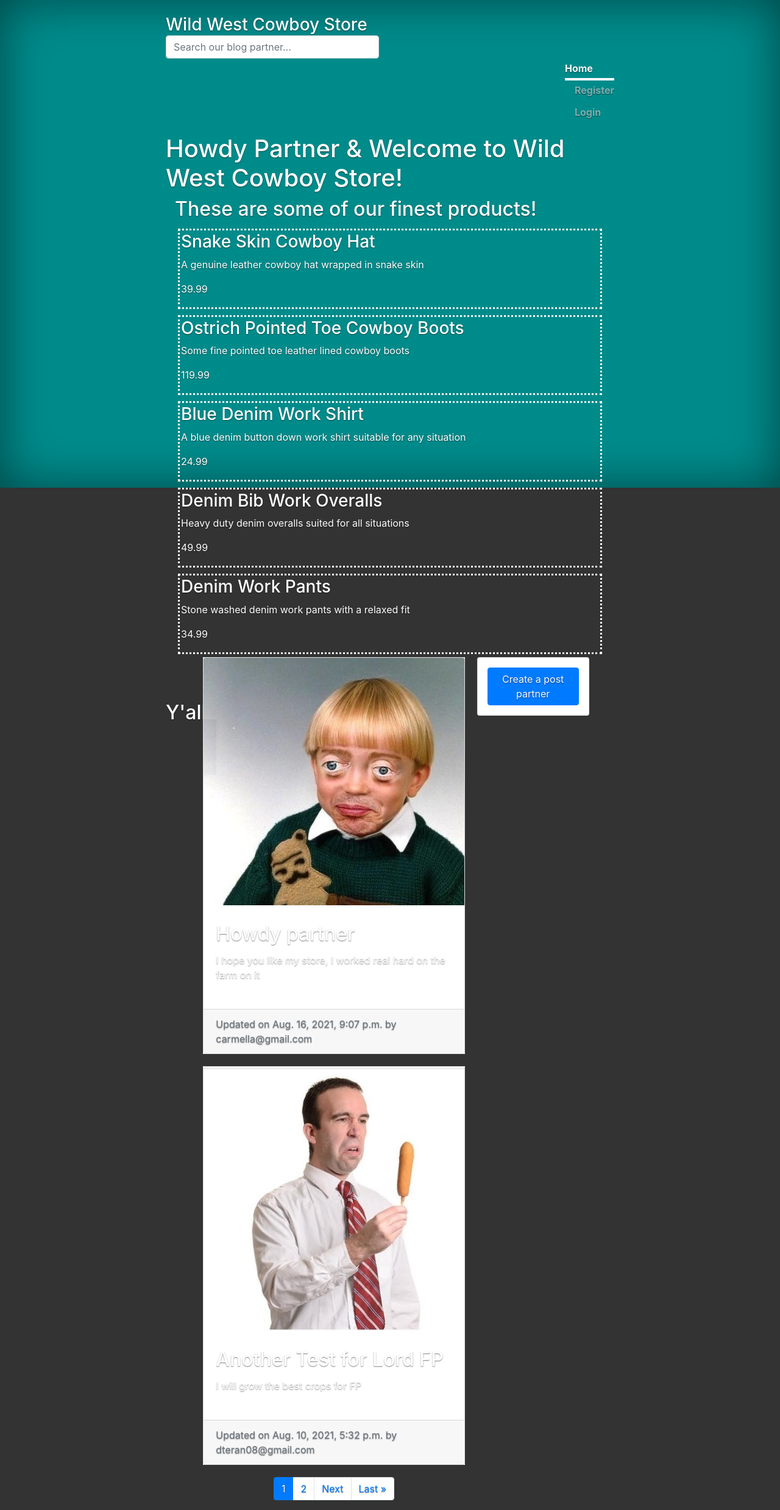
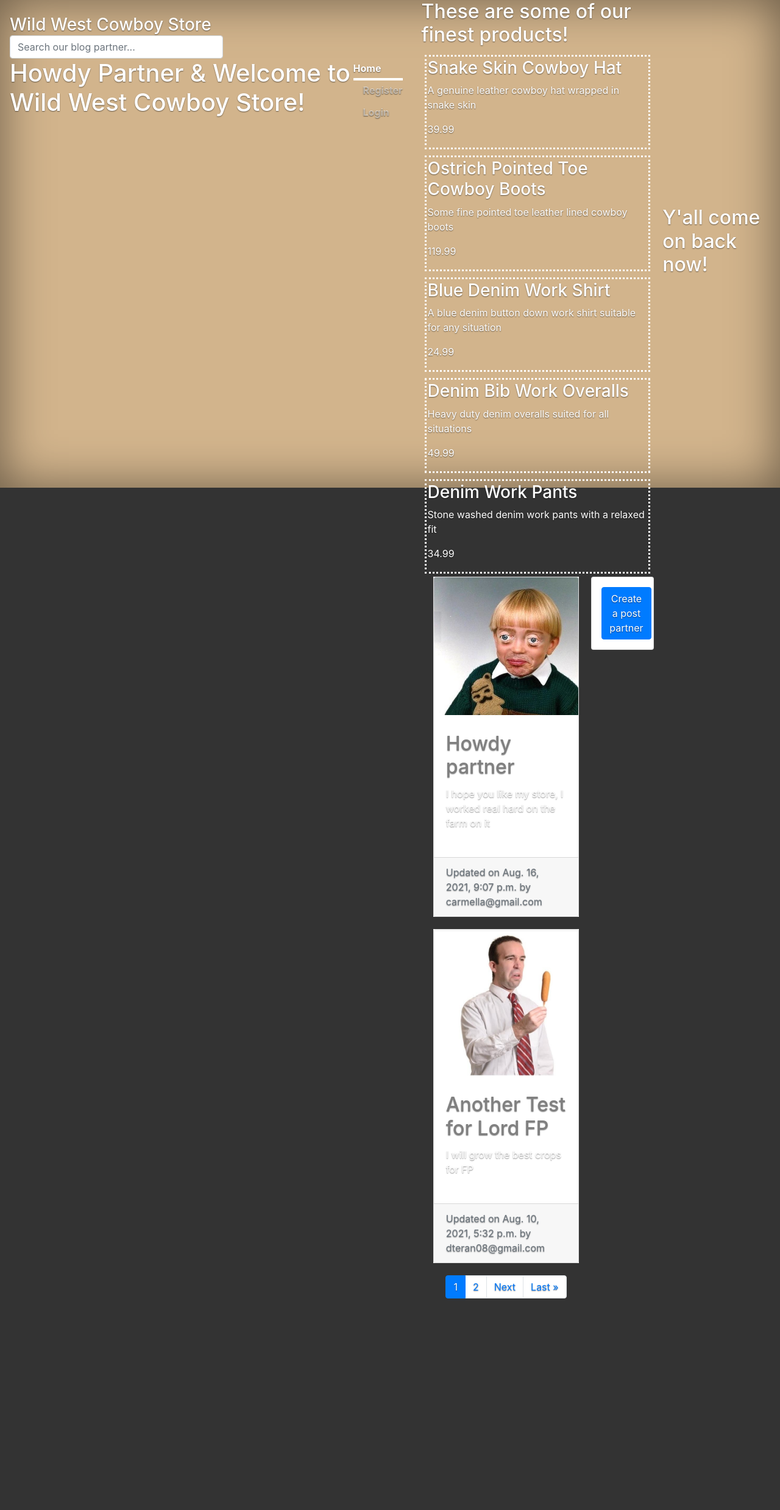
Before and after one commit to Earthman12/wild_west_cowboy_store_site, a Django app: page / in a window 1280 px wide. Shown: the whole page at 61% size. After the commit the page ends 2130 px from the top, so only its background shows below. Run offline with Django 3.2, Linux system fonts and the light colour scheme; data comes from the database, SQL or seed files in the repository; some libraries are stand-ins or nearby versions.

Commit message:
CSS changes

```diff
--- a/store_front/templates/store_front/store_home.html
+++ b/store_front/templates/store_front/store_home.html
@@ -3,7 +3,7 @@
 
 {% block content %}
 
-<!--Reddit CSS from CodingWithMitch-->
+<!--Reddit CSS-->
 <style type="text/css">
 
 	@media (max-width: 768px) {
--- a/templates/base.html
+++ b/templates/base.html
@@ -19,13 +19,6 @@
     <body>
 
         <!--- Body -->
-        <style type = "text/css">
-            .main{
-                min-height: 100vh;
-                height: 100%;
-            }
-        </style>
-
         <div class = "main">
             {%  block content %}
 
--- a/templates/snippets/base_css.html
+++ b/templates/snippets/base_css.html
@@ -1,7 +1,7 @@
 <style type = "text/css">
 
     body{
-        background-color: darkcyan;
+        background-color: tan;
     }
 
 </style>
--- a/templates/snippets/header.html
+++ b/templates/snippets/header.html
@@ -7,22 +7,14 @@
     */
 
     /* Links */
-    a,
+    a{
+        color: gray;
+    }
+
     a:focus,
     a:hover {
     color: #fff;
     }
-
-    /* Custom default button */
-    .btn-secondary,
-    .btn-secondary:hover,
-    .btn-secondary:focus {
-    color: #333;
-    text-shadow: none; /* Prevent inheritance from `body` */
-    background-color: #fff;
-    border: .05rem solid #fff;
-    }
-
 
     /*
     * Base structure
@@ -35,7 +27,6 @@
     }
 
     body {
-    display: -ms-flexbox;
     display: flex;
     color: #fff;
     text-shadow: 0 .05rem .1rem rgba(0, 0, 0, .5);
@@ -43,7 +34,7 @@
     }
 
     .cover-container {
-    max-width: 60%;
+    max-width: 100vw;
     }
 
 
@@ -96,7 +87,7 @@
 </style>
 <!-- Copied from Bootstrap Cover stylesheet -->
 
-<div class="cover-container d-flex w-100 h-100 p-3 mx-auto flex-column">
+<div class="cover-container w-100 h-100 p-3 mx-auto flex-row">
     <header class="masthead mb-auto">
       <div class="inner">
         <h3 class="masthead-brand">Wild West Cowboy Store</h3>
@@ -132,4 +123,6 @@
       </div>
     </header>
 
-<h1>Howdy Partner & Welcome to Wild West Cowboy Store!</h1>
+    <h1>Howdy Partner & Welcome to Wild West Cowboy Store!</h1>
+
+</div>
```
